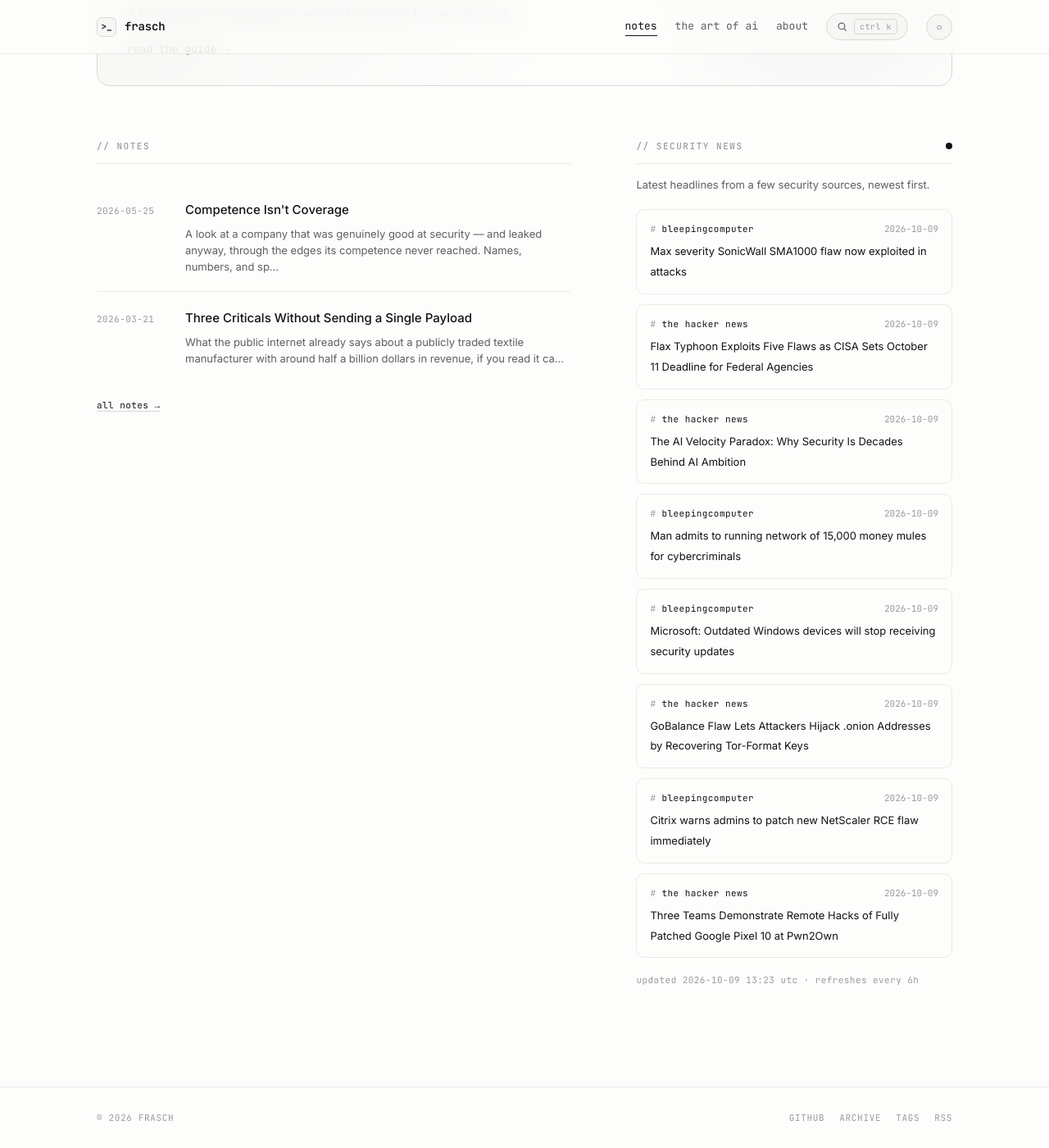
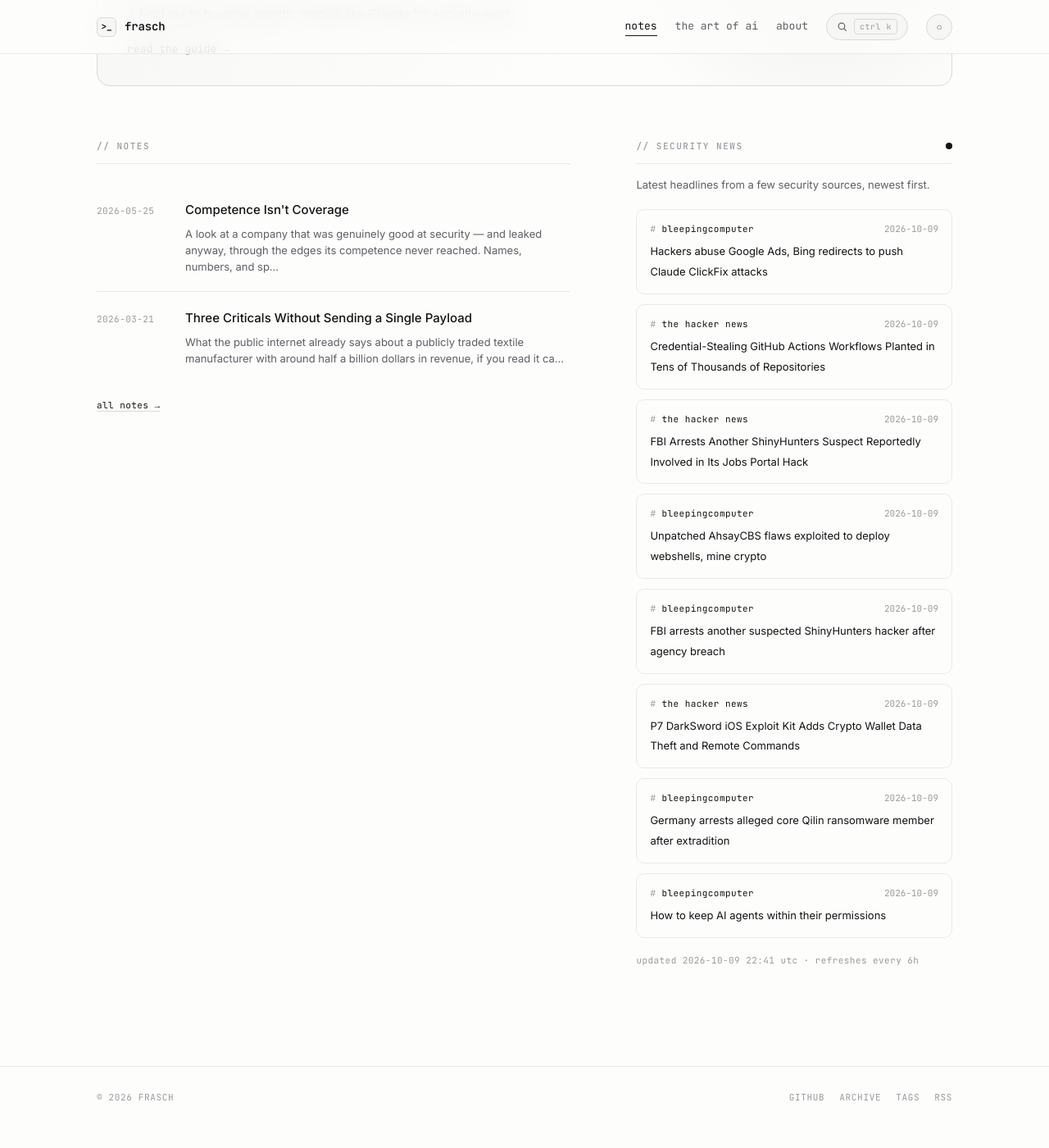
Before and after one commit to whoisfrasch/frasch, a Jekyll site: the page built from index.html, in a window 1280 px wide and 1400 px high, scrolled down 615 px. Shown: the whole window at 82% size. Built offline with Jekyll 4.4.1, drawn with Linux system fonts in a browser that asks for light colours; after the commit the page ends 1990 px from its top, so only the background shows below that.

Commit message:
Refresh security news feed

```diff
--- a/_data/news.json
+++ b/_data/news.json
@@ -1,53 +1,53 @@
 {
-  "updated": "2026-10-09T13:23:06Z",
+  "updated": "2026-10-09T22:41:58Z",
   "items": [
     {
       "source": "bleepingcomputer",
-      "title": "Max severity SonicWall SMA1000 flaw now exploited in attacks",
-      "link": "https://www.bleepingcomputer.com/news/security/max-severity-sonicwall-sma1000-flaw-now-exploited-in-attacks/",
-      "date": "2026-10-09T12:32:16Z"
+      "title": "Hackers abuse Google Ads, Bing redirects to push Claude ClickFix attacks",
+      "link": "https://www.bleepingcomputer.com/news/security/hackers-abuse-google-ads-bing-redirects-to-push-claude-clickfix-attacks/",
+      "date": "2026-10-09T20:31:37Z"
     },
     {
       "source": "the hacker news",
-      "title": "Flax Typhoon Exploits Five Flaws as CISA Sets October 11 Deadline for Federal Agencies",
-      "link": "https://thehackernews.com/2026/10/flax-typhoon-exploits-five-flaws-as.html",
-      "date": "2026-10-09T12:21:51Z"
+      "title": "Credential-Stealing GitHub Actions Workflows Planted in Tens of Thousands of Repositories",
+      "link": "https://thehackernews.com/2026/10/credential-stealing-github-actions.html",
+      "date": "2026-10-09T19:14:28Z"
     },
     {
       "source": "the hacker news",
-      "title": "The AI Velocity Paradox: Why Security Is Decades Behind AI Ambition",
-      "link": "https://thehackernews.com/2026/10/the-ai-velocity-paradox-why-security-is.html",
-      "date": "2026-10-09T11:30:00Z"
+      "title": "FBI Arrests Another ShinyHunters Suspect Reportedly Involved in Its Jobs Portal Hack",
+      "link": "https://thehackernews.com/2026/10/fbi-arrests-another-shinyhunters.html",
+      "date": "2026-10-09T17:45:26Z"
     },
     {
       "source": "bleepingcomputer",
-      "title": "Man admits to running network of 15,000 money mules for cybercriminals",
-      "link": "https://www.bleepingcomputer.com/news/security/ukrainian-russian-dual-citizen-admits-to-laundering-millions-for-cybercriminals/",
-      "date": "2026-10-09T11:14:28Z"
+      "title": "Unpatched AhsayCBS flaws exploited to deploy webshells, mine crypto",
+      "link": "https://www.bleepingcomputer.com/news/security/unpatched-ahsaycbs-flaws-exploited-to-deploy-webshells-mine-crypto/",
+      "date": "2026-10-09T17:17:23Z"
     },
     {
       "source": "bleepingcomputer",
-      "title": "Microsoft: Outdated Windows devices will stop receiving security updates",
-      "link": "https://www.bleepingcomputer.com/news/microsoft/microsoft-outdated-windows-devices-will-lose-security-protection-next-year/",
-      "date": "2026-10-09T10:12:24Z"
+      "title": "FBI arrests another suspected ShinyHunters hacker after agency breach",
+      "link": "https://www.bleepingcomputer.com/news/security/fbi-arrests-another-suspected-shinyhunters-hacker-after-agency-breach/",
+      "date": "2026-10-09T17:02:29Z"
     },
     {
       "source": "the hacker news",
-      "title": "GoBalance Flaw Lets Attackers Hijack .onion Addresses by Recovering Tor-Format Keys",
-      "link": "https://thehackernews.com/2026/10/gobalance-flaw-lets-attackers-hijack.html",
-      "date": "2026-10-09T09:03:24Z"
+      "title": "P7 DarkSword iOS Exploit Kit Adds Crypto Wallet Data Theft and Remote Commands",
+      "link": "https://thehackernews.com/2026/10/p7-darksword-ios-exploit-kit-adds.html",
+      "date": "2026-10-09T16:29:55Z"
     },
     {
       "source": "bleepingcomputer",
-      "title": "Citrix warns admins to patch new NetScaler RCE flaw immediately",
-      "link": "https://www.bleepingcomputer.com/news/security/citrix-warns-admins-to-patch-new-netscaler-rce-flaw-immediately/",
-      "date": "2026-10-09T08:27:42Z"
+      "title": "Germany arrests alleged core Qilin ransomware member after extradition",
+      "link": "https://www.bleepingcomputer.com/news/security/germany-arrests-alleged-core-qilin-ransomware-member-after-extradition/",
+      "date": "2026-10-09T15:38:56Z"
     },
     {
-      "source": "the hacker news",
-      "title": "Three Teams Demonstrate Remote Hacks of Fully Patched Google Pixel 10 at Pwn2Own",
-      "link": "https://thehackernews.com/2026/10/three-teams-demonstrate-remote-hacks-of.html",
-      "date": "2026-10-09T08:26:17Z"
+      "source": "bleepingcomputer",
+      "title": "How to keep AI agents within their permissions",
+      "link": "https://www.bleepingcomputer.com/news/security/how-to-keep-ai-agents-within-their-permissions/",
+      "date": "2026-10-09T14:01:11Z"
     }
   ]
 }
```
